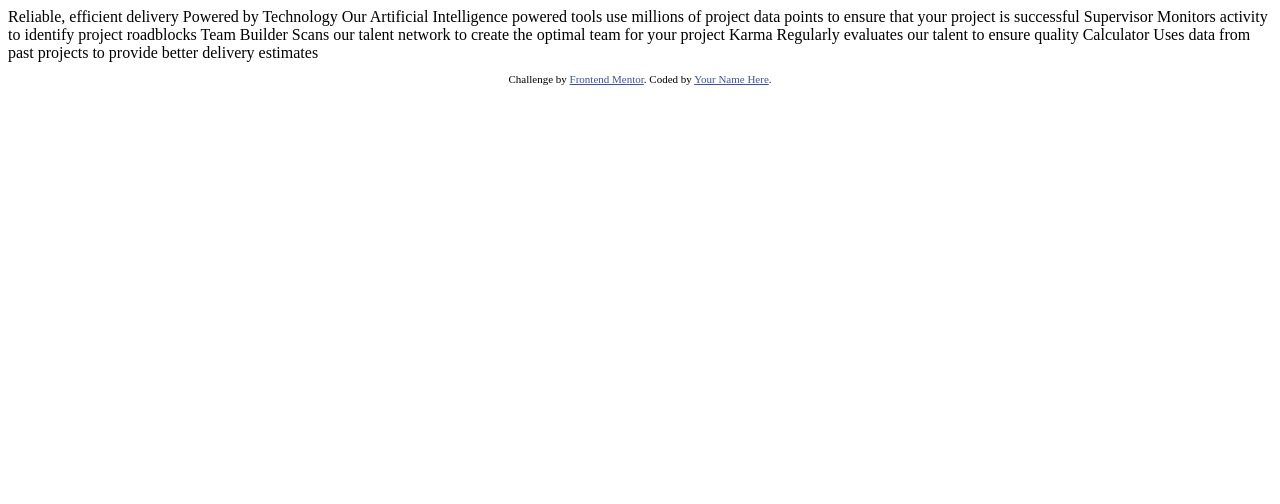
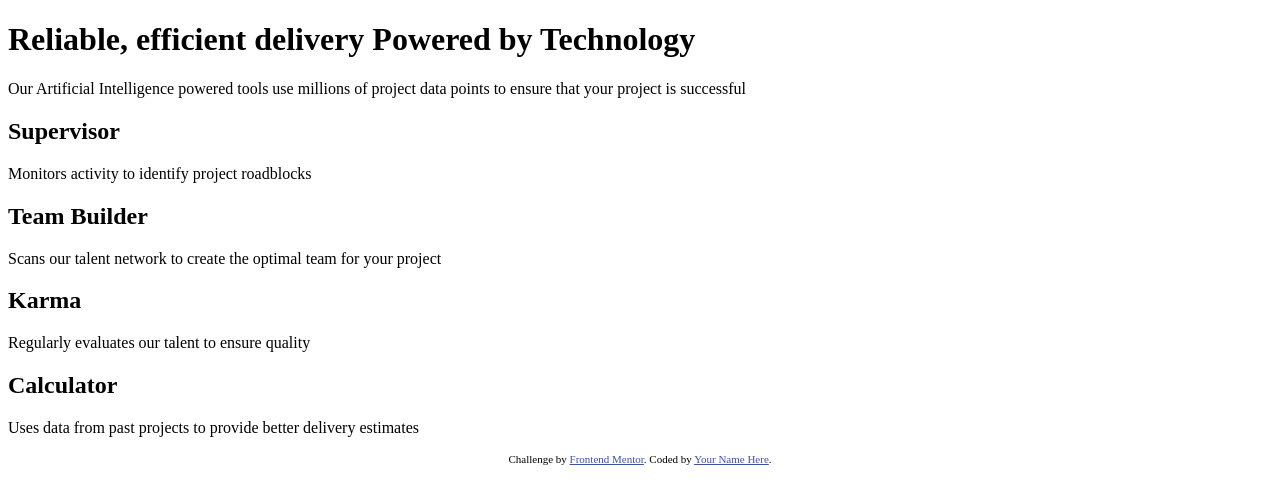
Before and after one commit to j0ck-de/four-card-feature-section, a plain HTML site: page index.html in a window 1280 px wide. Drawn offline with Linux system fonts and the light colour scheme.

Commit message:
HTML tagging done

```diff
--- a/index.html
+++ b/index.html
@@ -1,44 +1,71 @@
 <!DOCTYPE html>
 <html lang="en">
   <head>
-  <meta charset="UTF-8">
-  <meta name="viewport" content="width=device-width, initial-scale=1.0"> <!-- displays site properly based on user's device -->
+    <meta charset="UTF-8" />
+    <meta name="viewport" content="width=device-width, initial-scale=1.0" />
+    <!-- displays site properly based on user's device -->
 
-  <link rel="icon" type="image/png" sizes="32x32" href="./images/favicon-32x32.png">
+    <link
+      rel="icon"
+      type="image/png"
+      sizes="32x32"
+      href="./images/favicon-32x32.png"
+    />
 
     <title>Frontend Mentor | Four card feature section</title>
 
     <!-- Feel free to remove these styles or customise in your own stylesheet 👍 -->
     <style>
-    .attribution { font-size: 11px; text-align: center; }
-    .attribution a { color: hsl(228, 45%, 44%); }
+      .attribution {
+        font-size: 11px;
+        text-align: center;
+      }
+      .attribution a {
+        color: hsl(228, 45%, 44%);
+      }
     </style>
   </head>
   <body>
-
-  Reliable, efficient delivery
-  Powered by Technology
-
-  Our Artificial Intelligence powered tools use millions of project data points
-  to ensure that your project is successful
-
-  Supervisor
-  Monitors activity to identify project roadblocks
-
-  Team Builder
+    <main>
+      <header>
+        <h1>
+          <span>Reliable, efficient delivery</span>
+          <span>Powered by Technology</span>
+        </h1>
+        <p>
+          Our Artificial Intelligence powered tools use millions of project data
+          points to ensure that your project is successful
+        </p>
+      </header>
+      <article>
+        <section>
+          <h2>Supervisor</h2>
+          <p>Monitors activity to identify project roadblocks</p>
+        </section>
+        <section>
+          <h2>Team Builder</h2>
+          <p>
             Scans our talent network to create the optimal team for your project
-
-  Karma
-  Regularly evaluates our talent to ensure quality
-
-  Calculator
+          </p>
+        </section>
+        <section>
+          <h2>Karma</h2>
+          <p>Regularly evaluates our talent to ensure quality</p>
+        </section>
+        <section>
+          <h2>Calculator</h2>
+          <p>
             Uses data from past projects to provide better delivery estimates
-
-
+          </p>
+        </section>
+      </article>
+    </main>
     <footer>
       <p class="attribution">
-      Challenge by <a href="https://www.frontendmentor.io?ref=challenge" target="_blank">Frontend Mentor</a>.
-      Coded by <a href="#">Your Name Here</a>.
+        Challenge by
+        <a href="https://www.frontendmentor.io?ref=challenge" target="_blank"
+          >Frontend Mentor</a
+        >. Coded by <a href="#">Your Name Here</a>.
       </p>
     </footer>
   </body>
```
Lines whose indentation alone changed are shown as unchanged.
